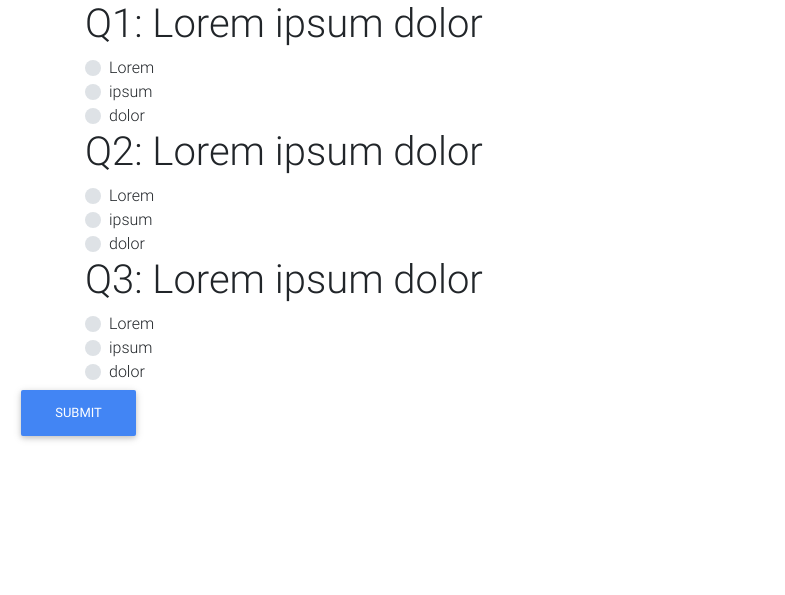
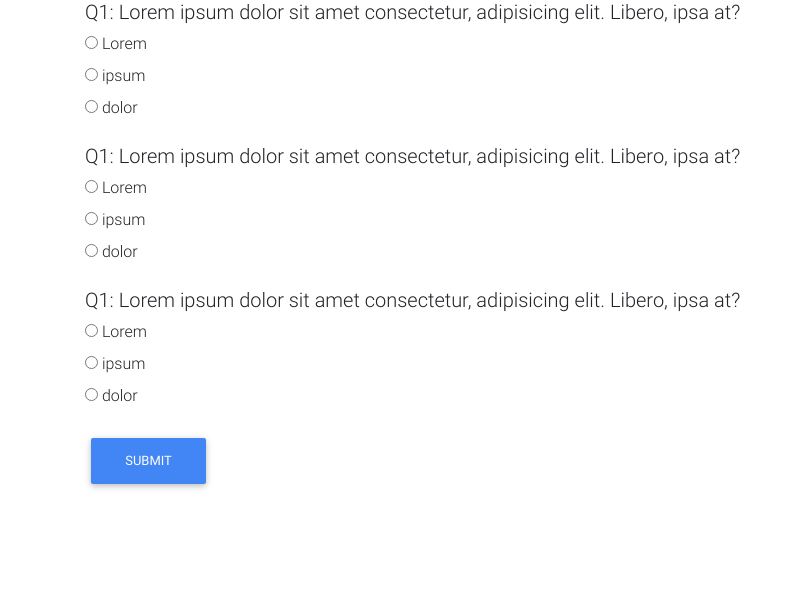
Before and after one commit to yaseenleo/Brain-Games, a plain HTML site: page pages/graph.html in a window 1280 px wide. Shown: the whole page, without its empty margins (0-785 px from the left). Drawn offline with Linux system fonts and the light colour scheme.

Commit message:
graph issue

```diff
--- a/js/app.js
+++ b/js/app.js
@@ -15,10 +15,12 @@ $(window).on("scroll", function() {
           $('nav').removeClass('black');
     }
 })
+
+function genGraph(){
+
 var charData = []
 var ques1 = document.getElementsByName("ques1").value;
 console.log(ques1);
-ques1.push(charData);
 console.log(ques1);
 
   //line
@@ -55,3 +57,5 @@ console.log(ques1);
       responsive: true
     }
   });
+
+}
--- a/pages/graph.html
+++ b/pages/graph.html
@@ -20,80 +20,75 @@
 
     <div class="container-fluid">
         <div class="container">
-            <section class="questions">
-                <h1>Q1: Lorem ipsum dolor</h1>
-                <div class="options">
-                    <!-- Group of default radios - option 1 -->
-                    <div class="custom-control custom-radio">
-                        <input type="radio" class="custom-control-input" id="ques1a" name="ques1" value="5">
-                        <label class="custom-control-label" for="defaultGroupExample1">Lorem</label>
-                    </div>
+<form action="#">
+    <div class="form-group">
+        <h5>Q1: Lorem ipsum dolor sit amet consectetur, adipisicing elit. Libero, ipsa at?</h5>
 
-                    <!-- Group of default radios - option 2 -->
-                    <div class="custom-control custom-radio">
-                        <input type="radio" class="custom-control-input" id="ques1b" name="ques1" value="10">
-                        <label class="custom-control-label" for="defaultGroupExample2">ipsum</label>
-                    </div>
+        <div >
+            <input type="radio"  id="ques1a" name="ques1" value="10">
+            <label  >Lorem</label>
+          </div>
 
-                    <!-- Group of default radios - option 3 -->
-                    <div class="custom-control custom-radio">
-                        <input type="radio" class="custom-control-input" id="ques1c" name="ques1" value="15">
-                        <label class="custom-control-label" for="defaultGroupExample3">dolor</label>
-                    </div>
-                </div>
-            </section>
+          <div >
+            <input type="radio"  id="ques1b" name="ques1" value="15">
+            <label  >ipsum</label>
+          </div>
 
-            <section class="questions">
-                <h1>Q2: Lorem ipsum dolor</h1>
-                <div class="options">
-                    <!-- Group of default radios - option 1 -->
-                    <div class="custom-control custom-radio">
-                        <input type="radio" class="custom-control-input" id="ques2a" name="ques2" value="5">
-                        <label class="custom-control-label" for="defaultGroupExample1">Lorem</label>
-                    </div>
+          <div >
+            <input type="radio"  id="ques1c" name="ques1" value="25">
+            <label  >dolor</label>
+          </div>
 
-                    <!-- Group of default radios - option 2 -->
-                    <div class="custom-control custom-radio">
-                        <input type="radio" class="custom-control-input" id="ques2b" name="ques2" value="15">
-                        <label class="custom-control-label" for="defaultGroupExample2">ipsum</label>
-                    </div>
+    </div>
 
-                    <!-- Group of default radios - option 3 -->
-                    <div class="custom-control custom-radio">
-                        <input type="radio" class="custom-control-input" id="ques2c" name="ques2" value="10">
-                        <label class="custom-control-label" for="defaultGroupExample3">dolor</label>
-                    </div>
-                </div>
-            </section>
+    <div class="form-group">
+        <h5>Q1: Lorem ipsum dolor sit amet consectetur, adipisicing elit. Libero, ipsa at?</h5>
 
-            <section class="questions">
-                <h1>Q3: Lorem ipsum dolor</h1>
-                <div class="options">
-                    <!-- Group of default radios - option 1 -->
-                    <div class="custom-control custom-radio">
-                        <input type="radio" class="custom-control-input" id="ques3a" name="ques3" value="15">
-                        <label class="custom-control-label" for="defaultGroupExample1">Lorem</label>
-                    </div>
+        <div >
+            <input type="radio"  id="ques2a" name="ques2" value="10">
+            <label  >Lorem</label>
+          </div>
 
-                    <!-- Group of default radios - option 2 -->
-                    <div class="custom-control custom-radio">
-                        <input type="radio" class="custom-control-input" id="ques3b" name="ques3" value="10">
-                        <label class="custom-control-label" for="defaultGroupExample2">ipsum</label>
-                    </div>
+          <div >
+            <input type="radio"  id="ques2b" name="ques2" value="35">
+            <label  >ipsum</label>
+          </div>
 
-                    <!-- Group of default radios - option 3 -->
-                    <div class="custom-control custom-radio">
-                        <input type="radio" class="custom-control-input" id="ques3c" name="ques3" value="5">
-                        <label class="custom-control-label" for="defaultGroupExample3">dolor</label>
-                    </div>
-                </div>
-            </section>
+          <div >
+            <input type="radio"  id="ques2c" name="ques2" value="25">
+            <label  >dolor</label>
+          </div>
+
+    </div>
+
+    <div class="form-group">
+        <h5>Q1: Lorem ipsum dolor sit amet consectetur, adipisicing elit. Libero, ipsa at?</h5>
+
+        <div >
+            <input type="radio"  id="ques3a" name="ques3" value="10">
+            <label  >Lorem</label>
+          </div>
+
+          <div >
+            <input type="radio"  id="ques3b" name="ques3" value="20">
+            <label  >ipsum</label>
+          </div>
+
+          <div >
+            <input type="radio"  id="ques3c" name="ques3" value="25">
+            <label  >dolor</label>
+          </div>
+
+    </div>
+    <button class="btn btn-primary" onclick="genGraph()">submit</button>
+
+</form>
+
         </div>
 
-        <button class="btn btn-primary">submit</button>
     </div>
 
-    <canvas id="lineChart" style="max-width: 500px;"></canvas>
+    <canvas id="lineChart" style="max-width: 500px; display: none"></canvas>
 </body>
 
 <!-- SCRIPTS -->
```
